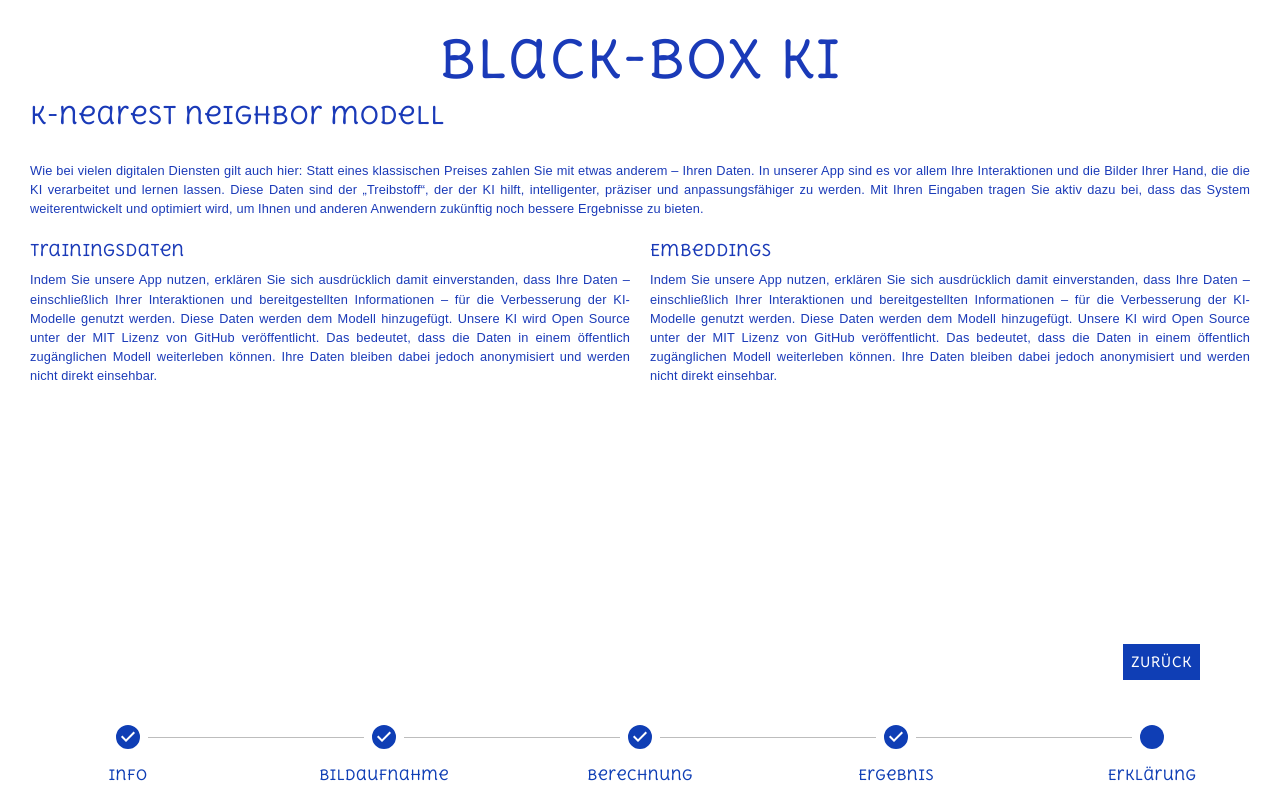
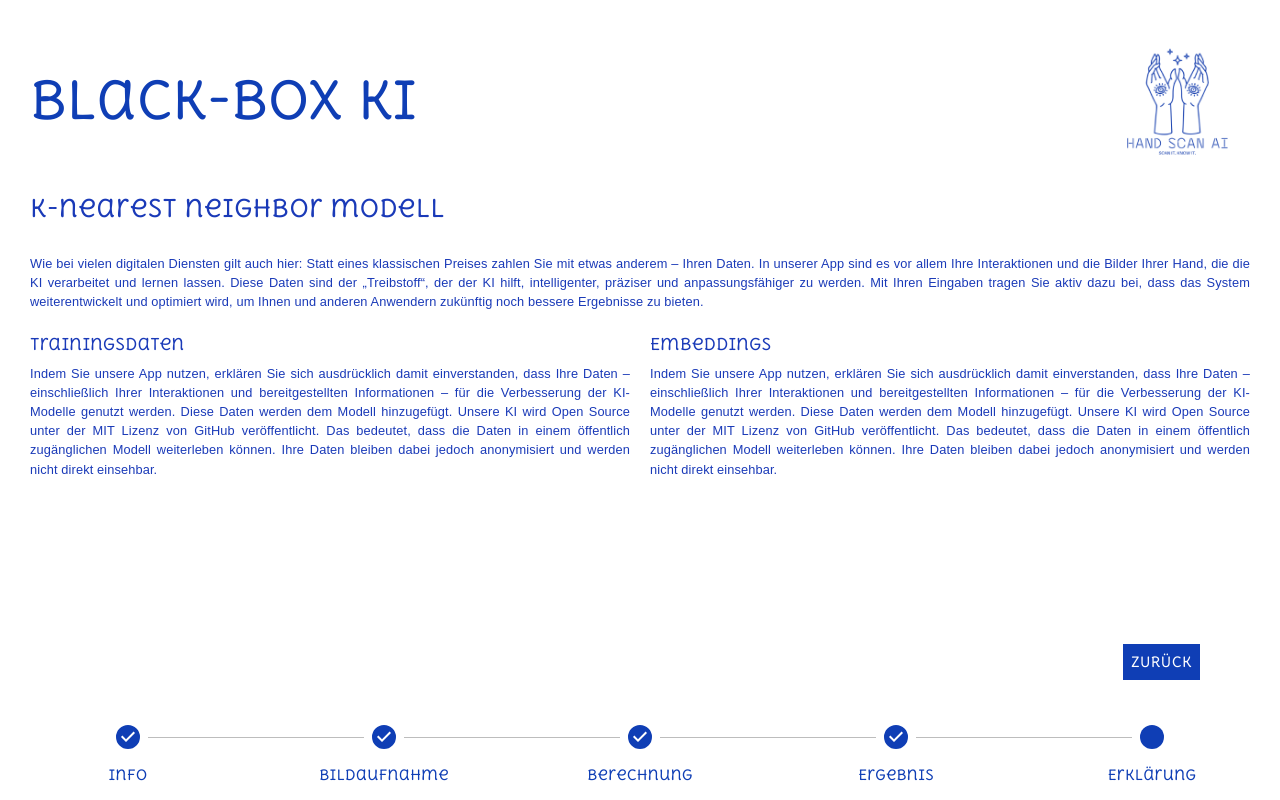
Before and after one commit to ZDDduesseldorf/HandScanAI, a React (Vite) app in the folder frontend/: page /blackbox in a window 1280 px wide. Built offline with nearby package versions, Linux system fonts and the light colour scheme.

Commit message:
Remove deprecated styles

```diff
--- a/frontend/src/pages/BlackBox.tsx
+++ b/frontend/src/pages/BlackBox.tsx
@@ -2,7 +2,7 @@ import React from 'react';
 import { Typography, Box, styled } from '@mui/material';
 
 import NavButton from '@/components/buttons/Navigation';
-import StyledTitle from '@/styles/StyledTitle';
+import Header from '@/components/custom/Header';
 
 const BottomMiddleLayout = styled(Box)`
   display: flex;
@@ -36,7 +36,7 @@ const SecondaryHeading = styled(Typography)`
 const BlackBox: React.FC = () => {
   return (
     <Box>
-      <StyledTitle>Black-Box KI</StyledTitle>
+      <Header title="Black-Box KI" />
       <UpperMiddleLayout>
         <SecondaryHeading>K-nearest neighbor modell</SecondaryHeading>
         <BoxText>
--- a/frontend/src/styles/StyledTitle.tsx
+++ /dev/null
@@ -1,13 +0,0 @@
-import { styled } from '@mui/material';
-import Typography from '@mui/material/Typography';
-
-const StyledTitle = styled(Typography)`
-  font-family: 'Delius Unicase', cursive;
-  font-weight: 400;
-  color: #1a3ab8;
-  text-align: center;
-  font-size: clamp(1.75rem, 4vw, 3.25rem);
-  margin: 0;
-`;
-
-export default StyledTitle;
```
Also changed, not shown: frontend/src/components/GeneralButton.tsx (deleted, +0 -33 lines), frontend/src/components/TitleBar.tsx (deleted, +0 -28 lines).
